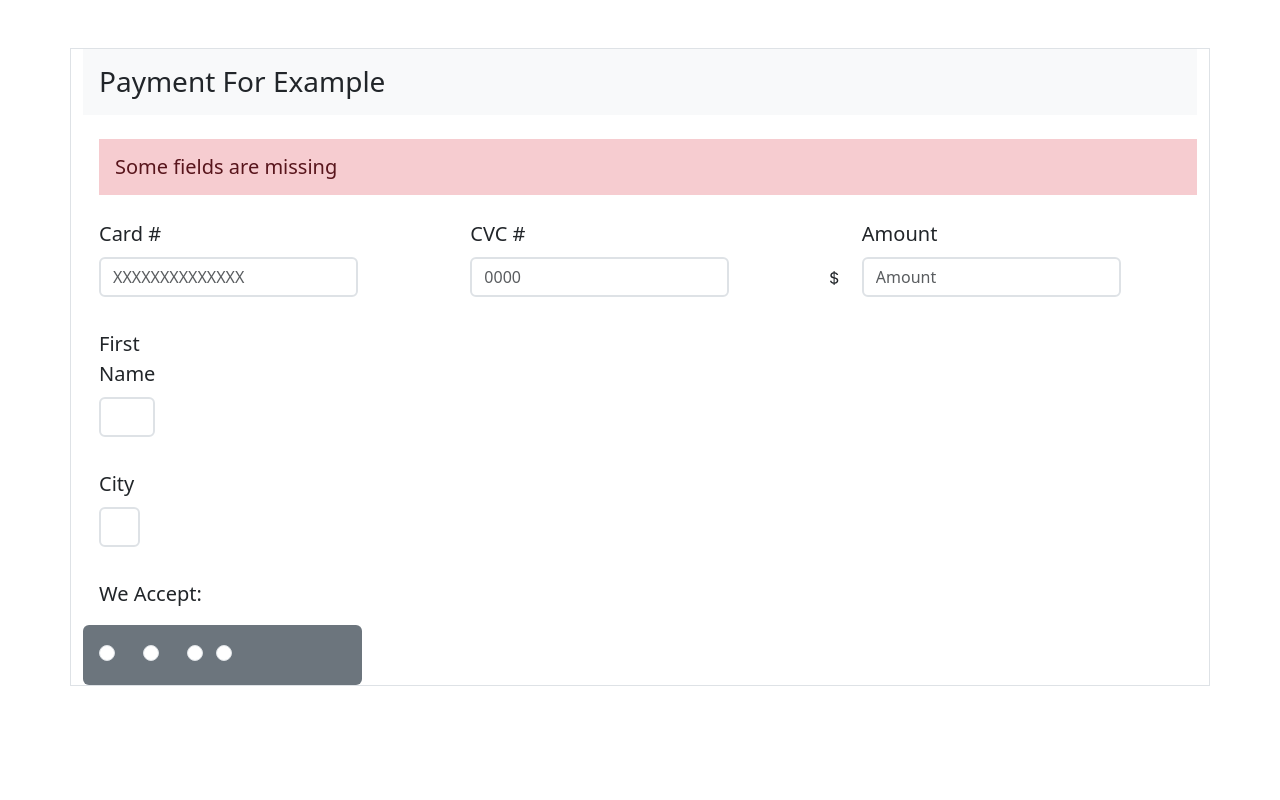
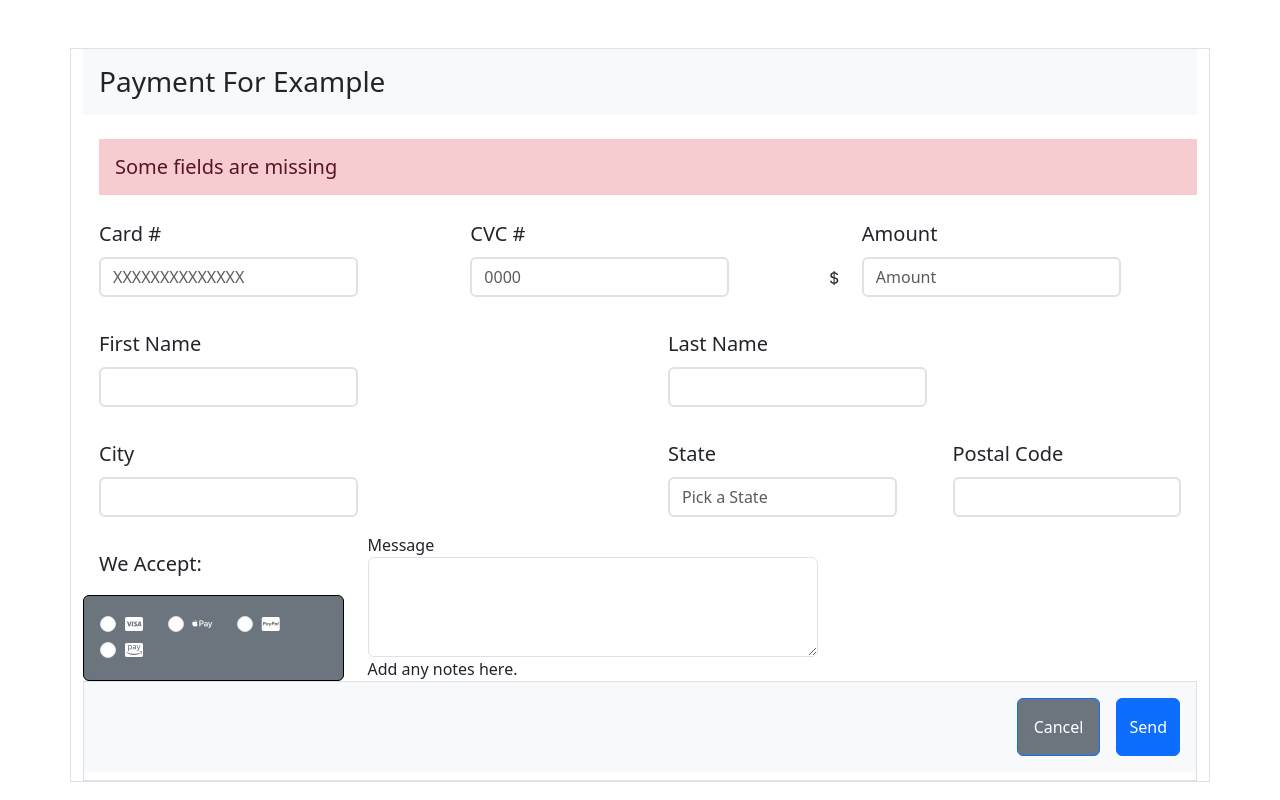
Before and after one commit to 4GeeksAcademy/formHTML5-Sergio.Bonaque, a plain HTML site: page index.html in a window 1280 px wide. Drawn offline with nearby package versions, Linux system fonts and the light colour scheme.

Commit message:
arreglos

```diff
--- a/index.html
+++ b/index.html
@@ -5,6 +5,9 @@
   <meta charset="UTF-8">
   <meta name="viewport" content="width=device-width, initial-scale=1.0">
   <link href="https://cdn.jsdelivr.net/npm/bootstrap@5.3.3/dist/css/bootstrap.min.css" rel="stylesheet">
+  <link rel="stylesheet" href="https://cdnjs.cloudflare.com/ajax/libs/font-awesome/7.0.1/css/all.min.css"
+    integrity="sha512-2SwdPD6INVrV/lHTZbO2nodKhrnDdJK9/kg2XD1r9uGqPo1cUbujc+IYdlYdEErWNu69gVcYgdxlmVmzTWnetw=="
+    crossorigin="anonymous" referrerpolicy="no-referrer" />
   <title>Document</title>
 </head>
 
@@ -41,85 +44,94 @@
           </div>
         </div>
         <!--Second Body-->
-
-        <div class="d-flex">
-          <div>
-            <div class="col-3">
+        <div class="row">
+          <div class="col-6">
             <label class="p-3 fs-5 ">First Name
               <input type="text" class="mt-2 form-control border-2" id="First Name" placeholder="">
             </label>
           </div>
 
-            <div class="col-3">
+          <div class="col-6">
+            <label class="p-3 fs-5 ">Last Name
+              <input type="text" class="mt-2 form-control border-2" id="First Name" placeholder="">
+            </label>
+          </div>
+        </div>
+
+        <div class="row">
+          <div class="col-6">
             <label class="p-3 fs-5 ">City
               <input type="text" class="mt-2 form-control border-2" id="Last Name" placeholder="">
             </label>
           </div>
+
+          <div class="col-3">
+            <label class="p-3 fs-5 ">State
+              <input type="text" class="mt-2 form-control border-2" id="Last Name" placeholder="Pick a State">
+            </label>
+          </div>
+          <div class="col-3">
+            <label class="p-3 fs-5 ">Postal Code
+              <input type="text" class="mt-2 form-control border-2" id="Last Name" placeholder="">
+            </label>
           </div>
         </div>
+        <div class="row">
           <div class="col-3">
             <label class="p-3 fs-5 w-100 d-block">We Accept:</label>
-          <div class="bg-secondary p-3 rounded text-white">
+            <div class="bg-secondary p-3 rounded text-white border border-black">
+
               <!-- Radio buttons inline -->
-            <div class="form-check form-check-inline">
-              <input class="form-check-input" type="radio" name="inlineRadioOptions" id="inlineRadio1" value="option1">
+              <div class="form-check form-check-inline ">
+                <i class="fa-brands fa-cc-visa"></i>
+                <input class="form-check-input" type="radio" name="inlineRadioOptions" id="inlineRadio1"
+                  value="option1">
                 <label class="form-check-label text-white" for="inlineRadio1">
-
                 </label>
               </div>
               <div class="form-check form-check-inline">
-              <input class="form-check-input" type="radio" name="inlineRadioOptions" id="inlineRadio2" value="option2">
+                <i class="fa-brands fa-apple-pay"></i>
+                <input class="form-check-input" type="radio" name="inlineRadioOptions" id="inlineRadio2"
+                  value="option2">
                 <label class="form-check-label text-white" for="inlineRadio2">
-
                 </label>
               </div>
               <div class="form-check form-check-inline">
-              <input class="form-check-input" type="radio" name="inlineRadioOptions" id="inlineRadio3" value="option3">
+                <i class="fa-brands fa-cc-paypal"></i>
+                <input class="form-check-input" type="radio" name="inlineRadioOptions" id="inlineRadio3"
+                  value="option3">
                 <label class="form-check-label text-white" for="inlineRadio3">
-
                 </label>
+              </div>
               <div class="form-check form-check-inline">
+                <i class="fa-brands fa-cc-amazon-pay"></i>
                 <input class="form-check-input" type="radio" name="inlineRadioOptions" id="inlineRadio4"
                   value="option4">
                 <label class="form-check-label text-white" for="inlineRadio4">
-
                 </label>
               </div>
             </div>
           </div>
+          <div class="col-5">
+            <div class="form-floating ">Message
+              <textarea class="form-control" placeholder="Leave a comment here" id="floatingTextarea2"
+                style="height: 100px"></textarea>
+              <label for="floatingTextarea2"></label>
+              Add any notes here.
             </div>
+          </div>
+        </div>
+      </div>
+    </div>
+    <div class="border">
 
+      <div class="d-grid gap-2 d-md-flex justify-content-md-end p-3 mb-2 bg-body-tertiary">
+        <button class="btn btn-primary me-md-2 p-3 bg-secondary text-white" type="button">Cancel</button>
+        <button class="btn btn-primary" type="button">Send</button>
       </div>
-
-
-
-
-
-
-
-
-
-
-
-
-
     </div>
-
-
-
-
-
-
-
-
-
-
-
-
-
-
   </div>
-
+  </div>
 </body>
 
 </html>
```
Lines whose indentation alone changed are shown as unchanged.
